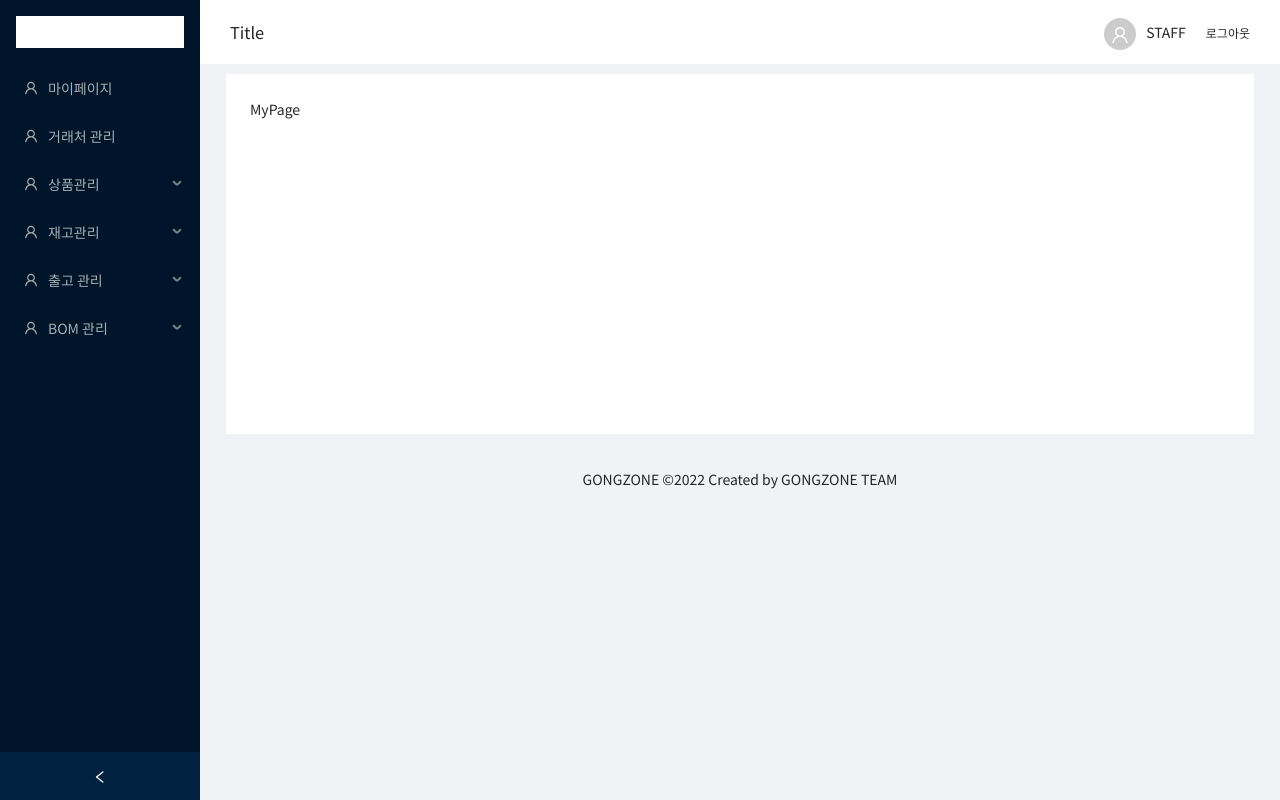
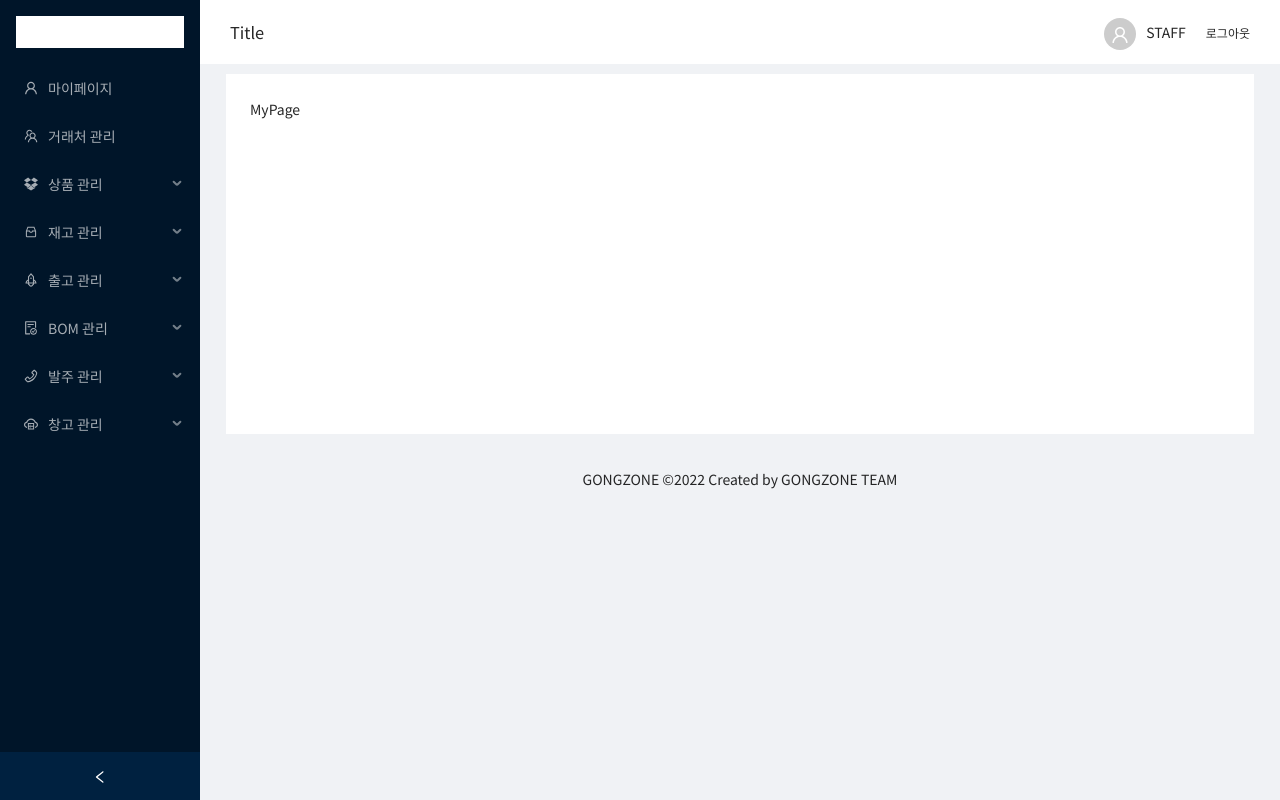
Before and after one commit to GOGNZONE/frontend, a React (Create React App) app: page /staff in a window 1280 px wide. Built offline with nearby package versions, Linux system fonts and the light colour scheme.

Commit message:
[UPDATE] icon

```diff
--- a/src/Components/layout/StaffLayout/components/StaffSider.js
+++ b/src/Components/layout/StaffLayout/components/StaffSider.js
@@ -1,6 +1,15 @@
 import React, { useState } from 'react';
 import { Layout, Menu } from 'antd';
-import { UserOutlined } from '@ant-design/icons';
+import {
+  UserOutlined,
+  RocketOutlined,
+  TeamOutlined,
+  DropboxOutlined,
+  FileDoneOutlined,
+  InboxOutlined,
+  PhoneOutlined,
+  CloudServerOutlined,
+} from '@ant-design/icons';
 import { Link } from 'react-router-dom';
 
 const { Sider } = Layout;
@@ -20,28 +29,41 @@ const items = [
   getItem(
     <Link to="/staff/client">거래처 관리</Link>,
     '/client',
-    <UserOutlined />,
+    <TeamOutlined />,
   ),
-  getItem('상품관리', '/production', <UserOutlined />, [
+  getItem('상품 관리', '/production', <DropboxOutlined />, [
     getItem(
       <Link to="/staff/production/list">상품 목록</Link>,
       '/staff/production/list',
     ),
     getItem(<Link to="/staff/production">상품 등록</Link>, '/staff/production'),
   ]),
-  getItem('재고관리', '/stock', <UserOutlined />, [
+  getItem('재고 관리', '/stock', <InboxOutlined />, [
     getItem(<Link to="/staff/stock/list">재고 목록</Link>, '/staff/stock/list'),
     getItem(<Link to="/staff/stock">재고 등록</Link>, '/staff/stock'),
   ]),
-  getItem('출고 관리', '/release', <UserOutlined />, [
+  getItem('출고 관리', '/release', <RocketOutlined />, [
     getItem(
       <Link to="/staff/release/list">출고 목록</Link>,
       '/release/stock/list',
     ),
   ]),
-  getItem('BOM 관리', '/bom', <UserOutlined />, [
-    getItem(<Link to="/staff/bom/list">BOM 목록</Link>, '/release/bom/list'),
-    getItem(<Link to="/staff/bom">BOM 등록</Link>, '/release/bom'),
+  getItem('BOM 관리', '/bom', <FileDoneOutlined />, [
+    getItem(<Link to="/staff/bom/list">BOM 목록</Link>, '/staff/bom/list'),
+    getItem(<Link to="/staff/bom">BOM 등록</Link>, '/staff/bom'),
+  ]),
+  getItem('발주 관리', '/order', <PhoneOutlined />, [
+    getItem(
+      <Link to="/staff/order/list">발주 목록</Link>,
+      '/release/order/list',
+    ),
+  ]),
+  getItem('창고 관리', '/storage', <CloudServerOutlined />, [
+    getItem(
+      <Link to="/staff/storage/list">창고 목록</Link>,
+      '/release/storage/list',
+    ),
+    getItem(<Link to="/staff/storage">창고 등록</Link>, '/release/storage'),
   ]),
 ];
 
```
